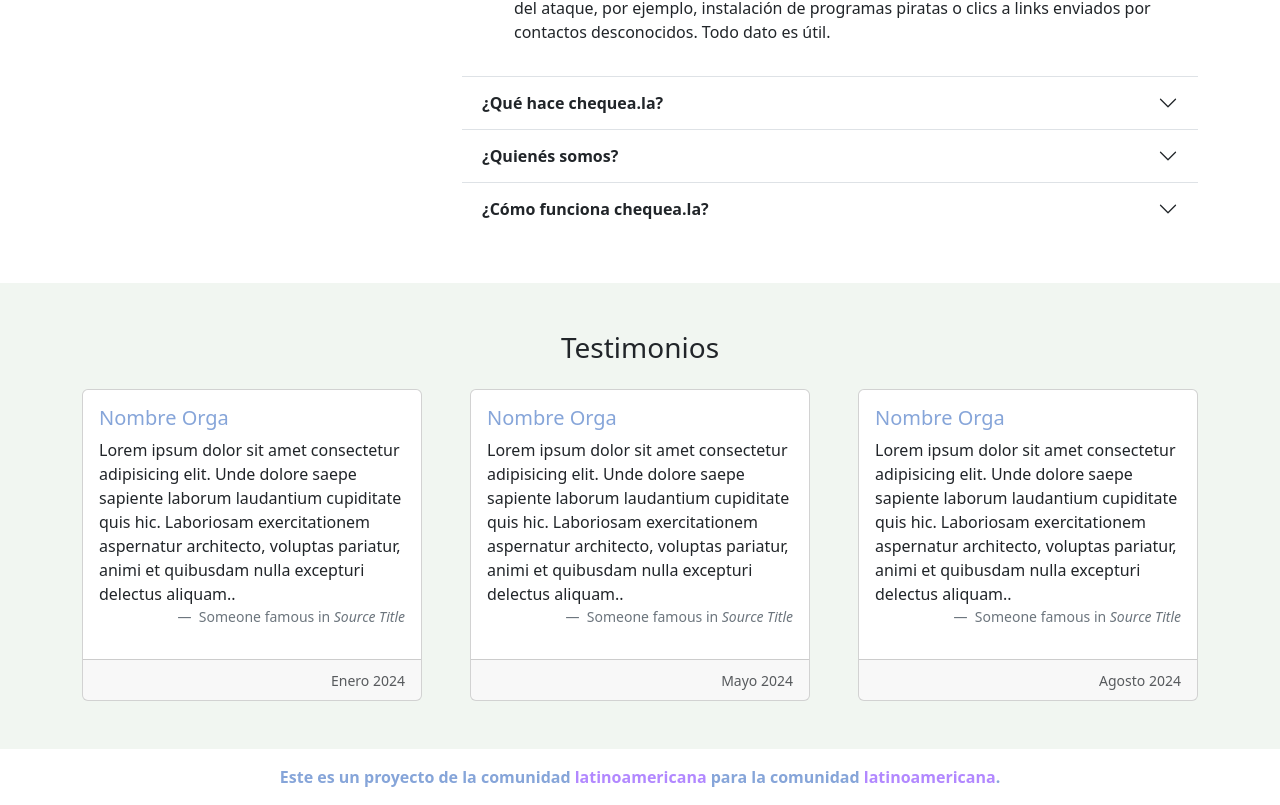
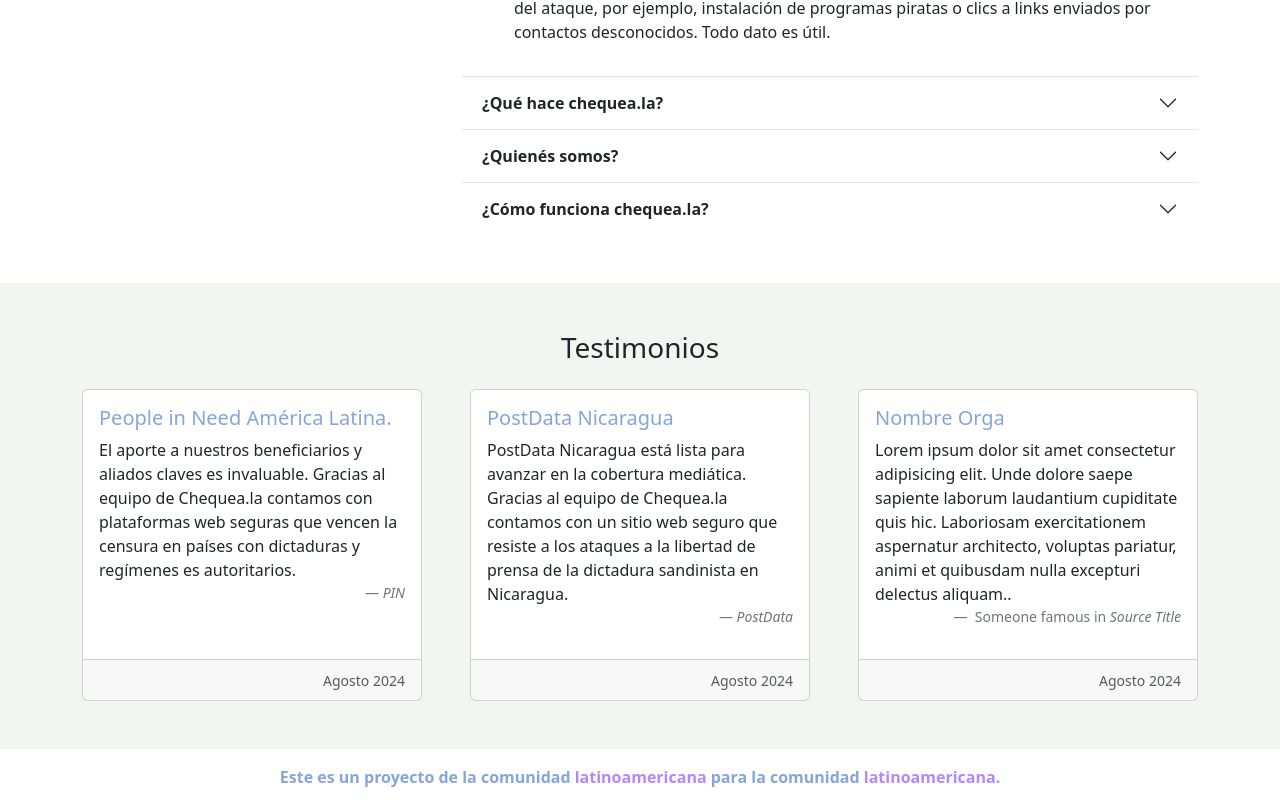
Before and after one commit to chequeala/chequeala_web, a Vue app: page / in a window 1280 px wide. Shown: the part 1181-1986 px from the top of the page. Built offline with nearby package versions, Linux system fonts and the light colour scheme.

Commit message:
agrego un part de testimonios

```diff
--- a/src/components/home/SectionTestimonios.vue
+++ b/src/components/home/SectionTestimonios.vue
@@ -6,46 +6,44 @@
         <div class="col">
           <div class="card h-100">
             <div class="card-body">
-              <h5 class="card-title">Nombre Orga</h5>
+              <h5 class="card-title">People in Need América Latina.</h5>
               <figure class="card-text">
                 <blockquote class="">
                   <p>
-                    Lorem ipsum dolor sit amet consectetur adipisicing elit. Unde dolore saepe
-                    sapiente laborum laudantium cupiditate quis hic. Laboriosam exercitationem
-                    aspernatur architecto, voluptas pariatur, animi et quibusdam nulla excepturi
-                    delectus aliquam..
+                    El aporte a nuestros beneficiarios y aliados claves es invaluable. Gracias al
+                    equipo de Chequea.la contamos con plataformas web seguras que vencen la censura
+                    en países con dictaduras y regímenes es autoritarios.
                   </p>
                 </blockquote>
                 <figcaption class="blockquote-footer text-end">
-                  Someone famous in <cite title="Source Title">Source Title</cite>
+                  <cite title="Source Title">PIN</cite>
                 </figcaption>
               </figure>
             </div>
             <div class="card-footer text-end">
-              <small class="text-body-secondary">Enero 2024</small>
+              <small class="text-body-secondary">Agosto 2024</small>
             </div>
           </div>
         </div>
         <div class="col">
           <div class="card h-100">
             <div class="card-body">
-              <h5 class="card-title">Nombre Orga</h5>
+              <h5 class="card-title">PostData Nicaragua</h5>
               <figure class="card-text">
                 <blockquote class="">
                   <p>
-                    Lorem ipsum dolor sit amet consectetur adipisicing elit. Unde dolore saepe
-                    sapiente laborum laudantium cupiditate quis hic. Laboriosam exercitationem
-                    aspernatur architecto, voluptas pariatur, animi et quibusdam nulla excepturi
-                    delectus aliquam..
+                    PostData Nicaragua está lista para avanzar en la cobertura mediática. Gracias al
+                    equipo de Chequea.la contamos con un sitio web seguro que resiste a los ataques
+                    a la libertad de prensa de la dictadura sandinista en Nicaragua.
                   </p>
                 </blockquote>
                 <figcaption class="blockquote-footer text-end">
-                  Someone famous in <cite title="Source Title">Source Title</cite>
+                  <cite title="Source Title">PostData</cite>
                 </figcaption>
               </figure>
             </div>
             <div class="card-footer text-end">
-              <small class="text-body-secondary">Mayo 2024</small>
+              <small class="text-body-secondary">Agosto 2024</small>
             </div>
           </div>
         </div>
--- a/src/views/NuestrosPrincipios.vue
+++ b/src/views/NuestrosPrincipios.vue
@@ -3,7 +3,7 @@
   <div class="container-fluid green-section py-5">
     <div class="container">
       <div class="card">
-        <div class="card-body p-5">
+        <div class="card-body p-md-5">
           <h1 class="bd-title mb-0">Nuestros Principios</h1>
           <p class="bd-lead">
             En Chequea.la, nuestra misión es clara: somos una línea de ayuda dedicada a atender
```
